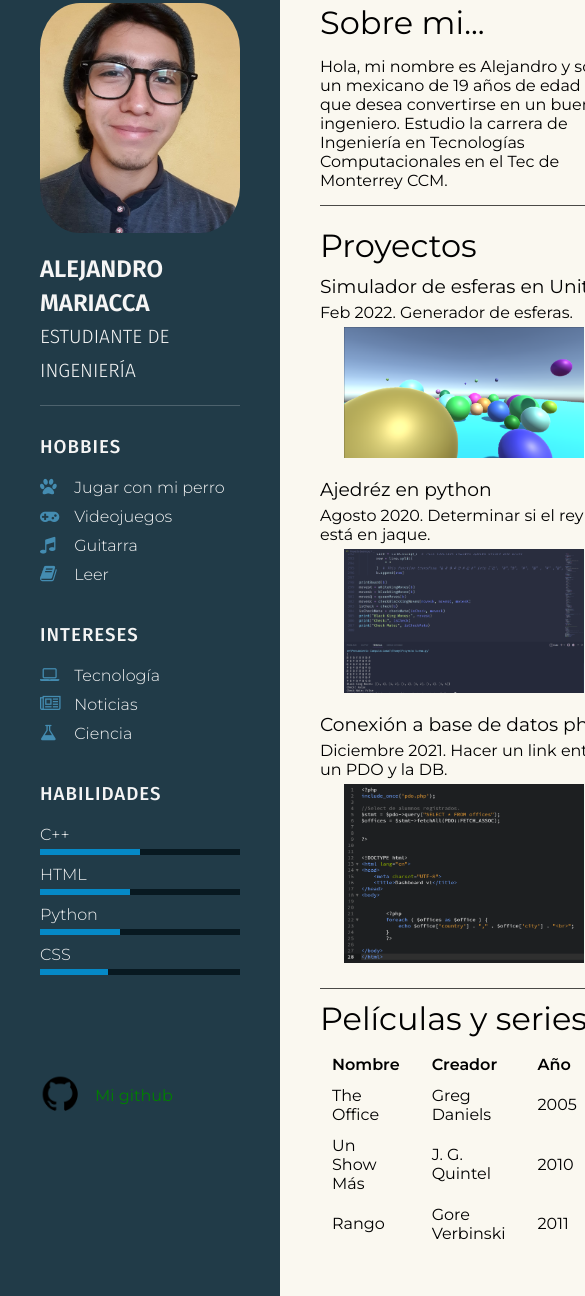
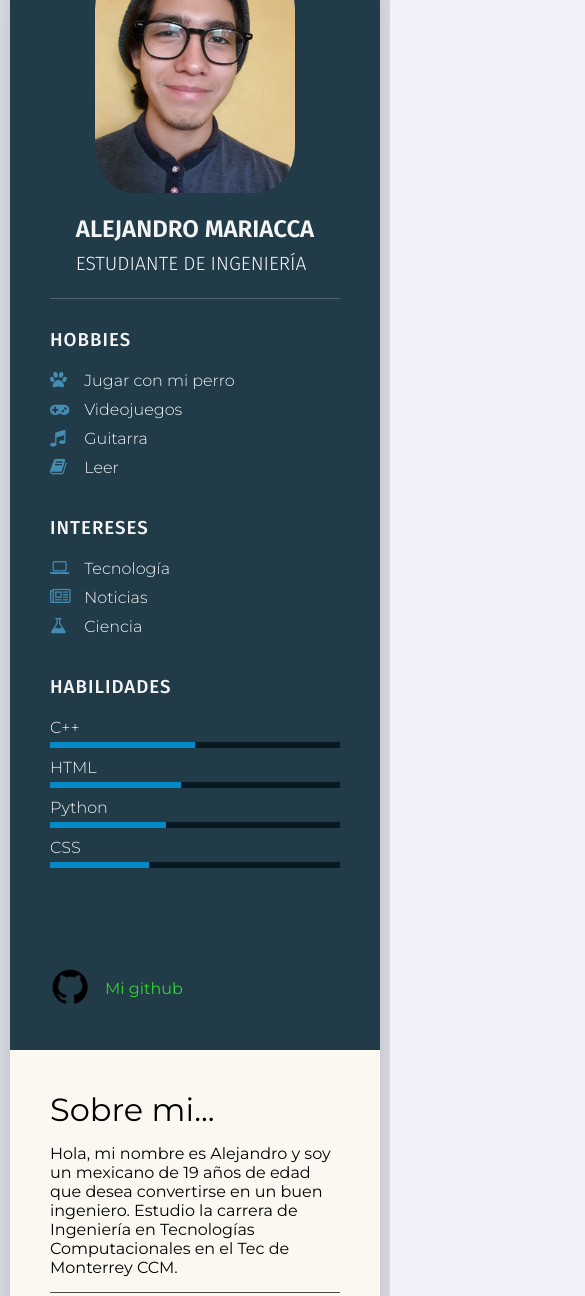
Before and after one commit to alemarsa-exe/mi-primer-cv, a plain HTML site: page index.html in a window 390 px wide. Shown: the part 87-1383 px from the top of the page, 585 px wide, since content can reach past the window. Drawn offline with Linux system fonts and the light colour scheme.

Commit message:
Final - Responsive

```diff
--- a/index.html
+++ b/index.html
@@ -142,7 +142,7 @@
                 </div>
 
                 <div class="pelis">
-                    <h1>Películas y series</h1>
+                    <h1>Películas y series favoritas</h1>
                     <table class="favoritos">
                         <tr>
                             <th>Nombre</th>
--- a/styles.css
+++ b/styles.css
@@ -211,7 +211,7 @@ th, td{
 
 
 a:link {
-    color: green;
+    color: rgb(48, 212, 48);
     background-color: transparent;
     text-decoration: none;
   }
@@ -234,8 +234,9 @@ a:link {
     text-decoration: underline;
   }
 
-/*
-.footer-right img{
-    max-width: 30px;
+@media (max-width: 700px){
+    .container{
+        margin: 10px;
+        grid-template-columns: repeat(1, 1fr);
+    }
 }
-*/
```
